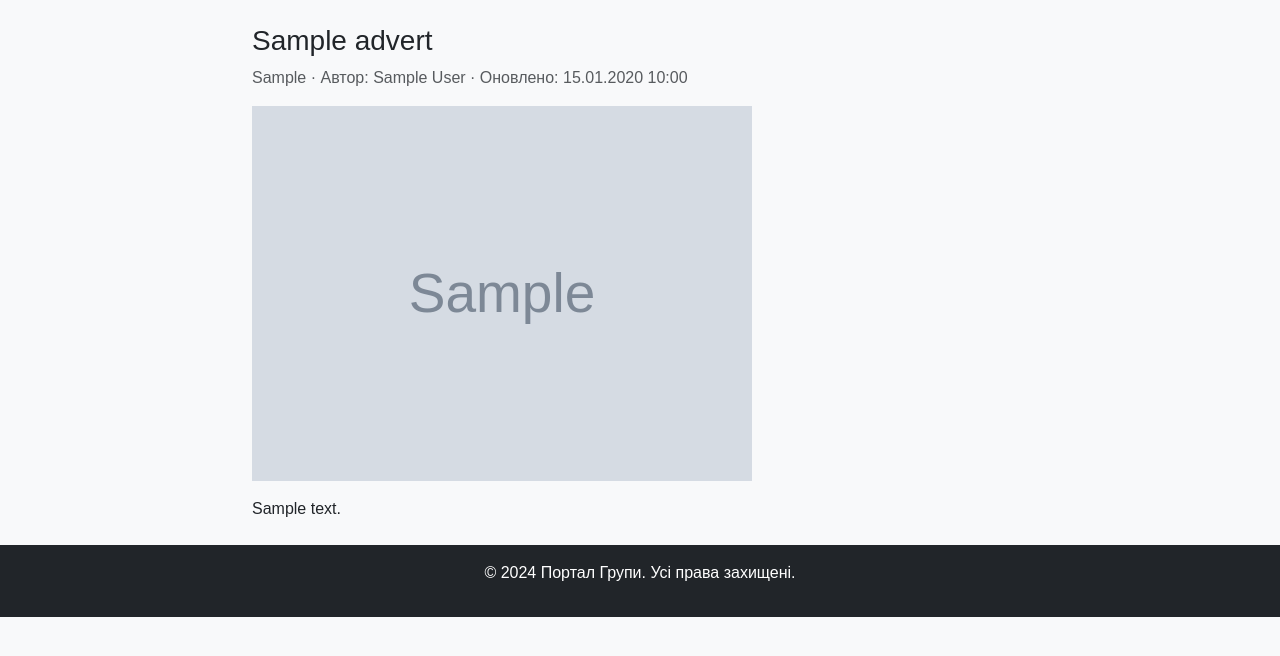
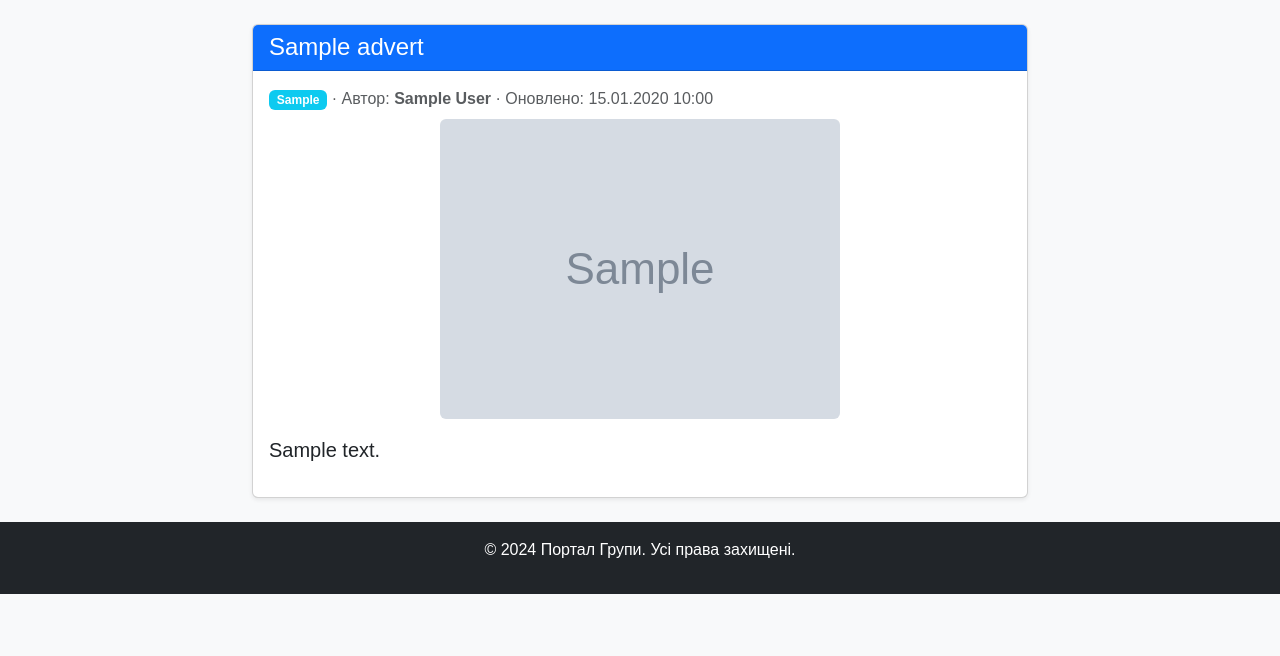
Before and after one commit to SofiaaMohyla/python_advance_group_project_st_13_2026, a Django app: template templates/advert/detail.html in a window 1280 px wide. Shown: the part 62-718 px from the top of the page. Run offline with Django 3.2, Linux system fonts and the light colour scheme; the template is opened without the code that fills it: most values are stand-ins (such as "Sample title", 1, 10 or a date in 2020); grey boxes marked "Sample" are stand-in pictures.

Commit message:
Advert v1.3

```diff
--- a/templates/advert/all_list.html
+++ b/templates/advert/all_list.html
@@ -3,7 +3,7 @@
 {% block content %}
 <div class="d-flex justify-content-between align-items-center mb-3">
   <h1 class="h3 m-0">Усі оголошення</h1>
-  {% if user.is_authenticated %}
+  {% if user.is_authenticated and user.role == "moderator" or user.role == "admin" %}
     <a class="btn btn-success" href="{% url 'advert_create' %}">Нове оголошення</a>
     {% endif %}
 </div>
--- a/templates/advert/detail.html
+++ b/templates/advert/detail.html
@@ -1,24 +1,39 @@
 {% extends "base.html" %}
 {% block title %}{{ advert.title }}{% endblock %}
 {% block content %}
-<h1 class="h3">{{ advert.title }}</h1>
-<p class="text-muted">
-    {{ advert.get_priority_display }} ·
-  Автор: {{ advert.author }} · Оновлено: {{ advert.created_at|date:"d.m.Y H:i" }}
-</p>
-<div class="mb-3">
-  <img src="{{ advert.image.url }}" class="card-img-top" alt="{{ advert.name|default:'photo' }}" style="max-width:500px">
+<div class="card shadow-sm mb-4">
+  <div class="card-header bg-primary text-white">
+    <h1 class="h4 mb-0">{{ advert.title }}</h1>
+  </div>
+  <div class="card-body">
+    <p class="text-muted mb-2">
+      <span class="badge bg-info">{{ advert.get_priority_display }}</span>
+      · Автор: <strong>{{ advert.author }}</strong>
+      · Оновлено: {{ advert.created_at|date:"d.m.Y H:i" }}
+    </p>
+    {% if advert.image %}
+    <div class="text-center mb-3">
+      <img src="{{ advert.image.url }}" class="img-fluid rounded" alt="{{ advert.title|default:'photo' }}" style="max-height:400px; object-fit:cover;">
+    </div>
+    {% endif %}
+    <div class="mb-3 fs-5">{{ advert.description|linebreaks }}</div>
+
+    {% if user == advert.author or user.role == "moderator" or user.role == "admin" %}
+      <div class="d-flex gap-2">
+        <a href="{% url 'advert_update' advert.id %}" class="btn btn-outline-primary">
+          <i class="bi bi-pencil-square"></i> Редагувати
+        </a>
+        <a href="{% url 'advert_delete' advert.id %}" class="btn btn-outline-danger">
+          <i class="bi bi-trash"></i> Видалити
+        </a>
+      </div>
+    {% endif %}
+  </div>
 </div>
-<div class="mb-3">{{ advert.description|linebreaks }}</div>
-
-{% if user == advert.author %}
-  <a href="{% url 'advert_update' advert.id %}" class="btn btn-outline-primary">Редагувати</a>
-  <a href="{% url 'advert_delete' advert.id %}" class="btn btn-outline-danger">Видалити</a>
-{% endif %}
 {% endblock %}
 
 {% block back %}
-<a href="{% url 'advert_all_list' %}" class="btn btn-outline-primary back-btn">
-    <i class="bi bi-arrow-left"></i> Назад
+<a href="{% url 'advert_all_list' %}" class="btn btn-secondary back-btn">
+    <i class="bi bi-arrow-left"></i> Назад до списку
 </a>
 {% endblock %}
--- a/templates/advert/owner_list.html
+++ b/templates/advert/owner_list.html
@@ -3,7 +3,9 @@
 {% block content %}
 <div class="d-flex justify-content-between align-items-center mb-3">
   <h1 class="h3 m-0">Мої оголошення</h1>
-    <a class="btn btn-success" href="{% url 'advert_create' %}">Нове оголошення</a>
+   {% if user.is_authenticated and user.role == "moderator" or user.role == "admin" %}
+      <a class="btn btn-success" href="{% url 'advert_create' %}">Нове оголошення</a>
+    {% endif %}
 </div>
 
 <form method="get" class="row g-2 mb-3">
```
Also changed, not shown: advert/mixins.py (+4 -3 lines), advert/views.py (+9 -1 lines), media/adverts/UUUUNN.jpg (added), media/adverts/image.webp (added).
